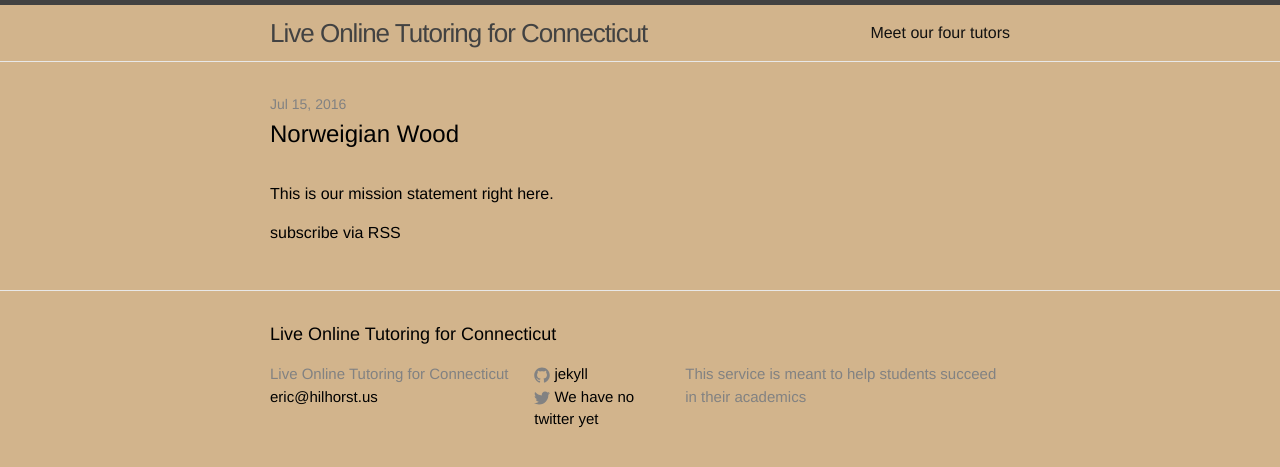
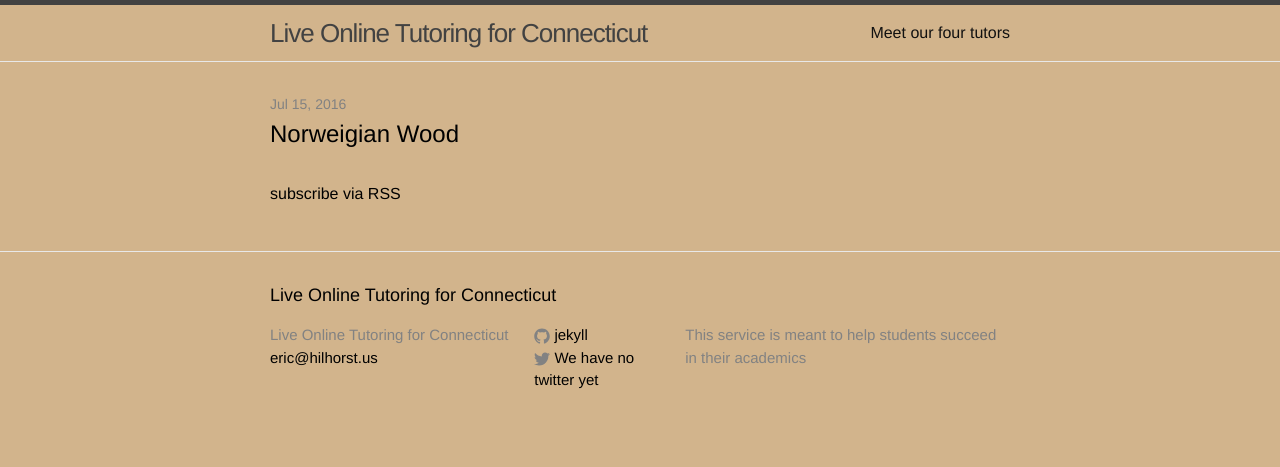
Before and after one commit to pepe454/pepe454.github.io, a Jekyll site: the page built from index.html, in a window 1280 px wide. Shown: the top 467 px of the page. Built offline with Jekyll 4.4.1, drawn with Linux system fonts in a browser that asks for light colours.

Commit message:
Update index.html

```diff
--- a/index.html
+++ b/index.html
@@ -17,7 +17,7 @@ layout: default
       </li>
     {% endfor %}
   </ul>
-  <p class= "mstatement"> This is our mission statement right here. </p>
+
   <p class="rss-subscribe">subscribe <a href="{{ "/feed.xml" | prepend: site.baseurl }}">via RSS</a></p>
 
 </div>
```
